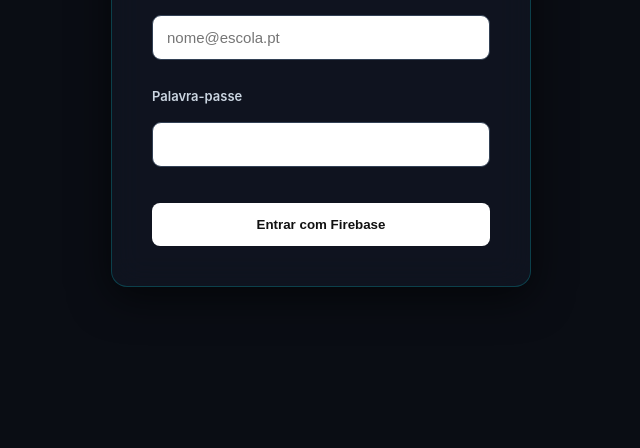
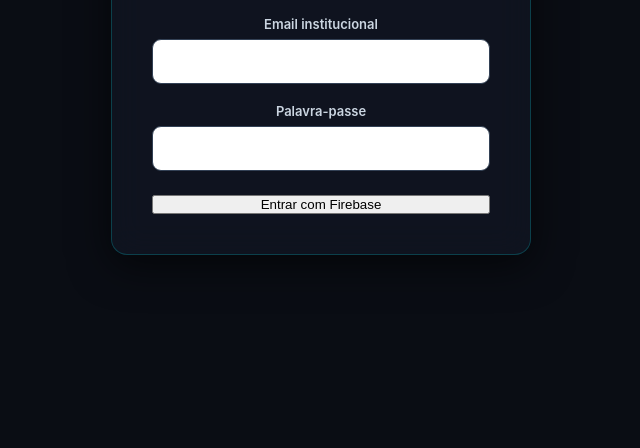
Before and after one commit to Lourdes2006/Requisicao-de-Equipamentos, a plain HTML site: page login.html in a window 1280 px wide. Shown: the part 352-800 px from the top of the page, without its empty margins (319-959 px from the left). Drawn offline with Linux system fonts and the light colour scheme.

Commit message:
Update login form layout and scripts
Refactor login form structure and remove inline styles.

```diff
--- a/login.html
+++ b/login.html
@@ -14,11 +14,20 @@
     <div class="login-title">EBJC EQUIPAMENTOS</div>
     <div class="login-subtitle">Portal de Requisição de Equipamentos</div>
 
-    <form id="formLogin" style="display:grid;gap:12px;text-align:left;margin-top:22px"><label for="loginEmail">Email institucional</label><input id="loginEmail" type="email" autocomplete="username" placeholder="nome@escola.pt" required><label for="loginPassword">Palavra-passe</label><input id="loginPassword" type="password" autocomplete="current-password" minlength="6" required><button class="btn-microsoft" id="btnLoginFirebase" type="submit">Entrar com Firebase</button></form>
-    <div id="errorMessage"></div>
-  </div>
+   <form id="formLogin">
+    <label for="loginEmail">Email institucional</label>
+    <input id="loginEmail" type="email" required>
 
+    <label for="loginPassword">Palavra-passe</label>
+    <input id="loginPassword" type="password" required>
 
-  <script type="module" src="js/app.js"></script>
+    <button id="btnLoginFirebase" type="submit">
+        Entrar com Firebase
+    </button>
+</form>
+
+<div id="errorMessage"></div>
+
+<script type="module" src="js/app.js"></script>
 </body>
 </html>
```
